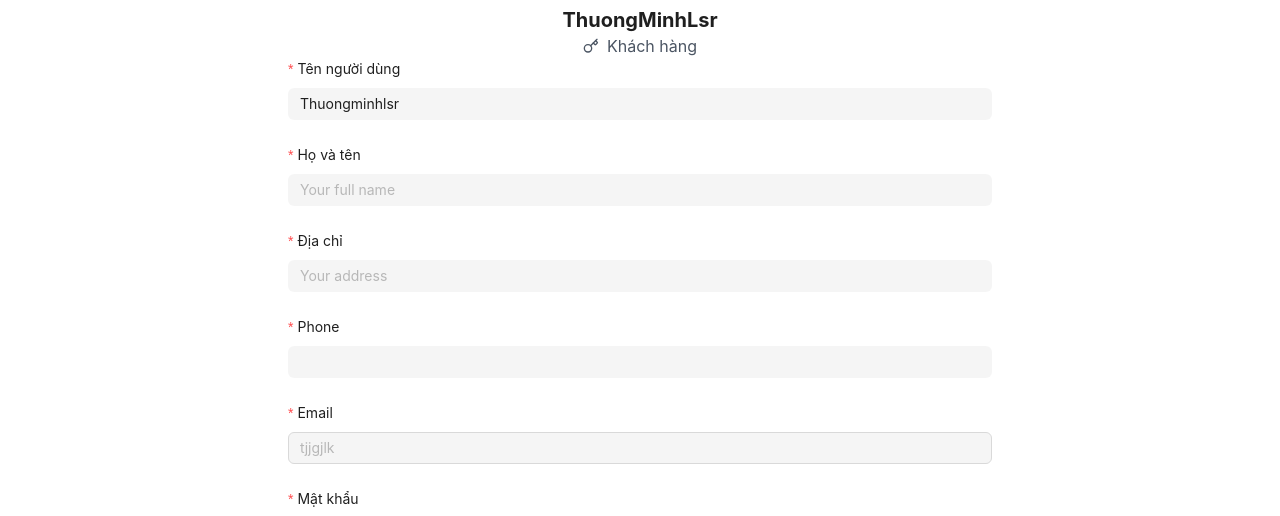
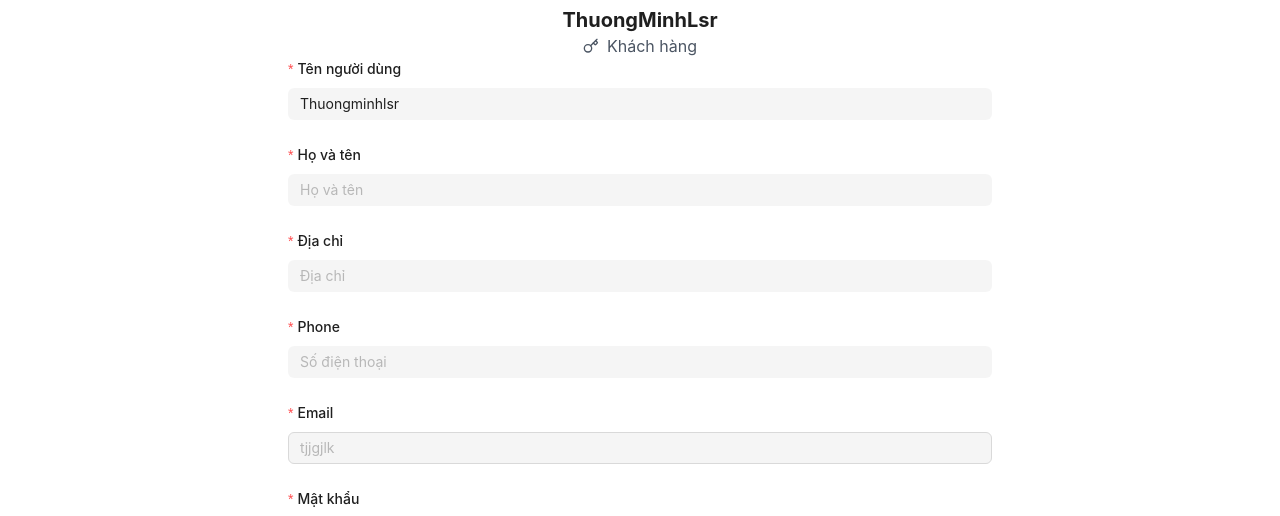
Before and after one commit to truongduytven/SWD392-FrontEnd, a React (Vite) app: page /profile in a window 1280 px wide. Shown: the part 274-790 px from the top of the page. Built offline with nearby package versions, Linux system fonts and the light colour scheme.

Commit message:
fix: checkvalidate and label for profile input

```diff
--- a/src/index.css
+++ b/src/index.css
@@ -87,3 +87,16 @@
     background-color: #333;
   }
 }
+.expandable {
+  background: #fff;
+  overflow: hidden;
+  color: #000;
+  line-height: 50px;
+
+  transition: all .5s ease-in-out;
+  height: 0;
+ }
+
+ .expandable:target {
+  height: auto;
+}
--- a/src/pages/ProfilePage.tsx
+++ b/src/pages/ProfilePage.tsx
@@ -44,6 +44,10 @@ function ProfilePage() {
     if (acceptedFiles.length > 0) {
       formData.append('file', acceptedFiles[0])
     }
+    console.log('hehe', formData)
+    for (const pair of formData.entries()) {
+      console.log(`${pair[0]}: ${pair[1]}`)
+    }
     // dispatch({
     // 	type: 'users/updateUser',
     // 	payload: {
@@ -60,21 +64,29 @@ function ProfilePage() {
   const handleValuesChange = () => {
     setHasChanges(true)
   }
-  const validateConfirmPassword = (_rule: RuleObject, value: any, callback: (error?: string) => void) => {
+
+  const validateConfirmPassword = (_rule: RuleObject, value: any) => {
     const passFieldValue = form.getFieldValue('pass')
-    if (value && value !== passFieldValue) {
-      callback('Mật khẩu xác nhận không khớp')
-    } else {
-      callback()
+    if (!value) {
+      return Promise.reject('Vui lòng xác nhận mật khẩu')
     }
+    if (value !== passFieldValue) {
+      return Promise.reject('Mật khẩu xác nhận không khớp')
+    }
+    return Promise.resolve()
+  }
+  const validatePassword = (_rule: RuleObject, value: any) => {
+    const oldPassword = form.getFieldValue('passe')
+    if (value && value === oldPassword) {
+      return Promise.reject('Vui lòng nhập mật khẩu mới')
+    }
+    return Promise.resolve()
   }
   const [showPasswordFields, setShowPasswordFields] = useState(false)
-  const handleShowPasswordFields = () => {
-    setShowPasswordFields(true);
-};
-const handleTogglePasswordFields = () => {
-    setShowPasswordFields((prevShowPasswordFields) => !prevShowPasswordFields);
-};
+
+  const handleTogglePasswordFields = () => {
+    setShowPasswordFields((prevShowPasswordFields) => !prevShowPasswordFields)
+  }
 
   return (
     <div className='w-full'>
@@ -88,7 +100,9 @@ const handleTogglePasswordFields = () => {
           layout='vertical'
           initialValues={{
             userName: 'Thuongminhlsr',
-            email: 'tjjgjlk'
+            email: 'tjjgjlk',
+            passe: 'abc',
+            avatar: 'anh ne'
             // ...profile,
             // role: profile?.role ? profile?.role.roleName : undefined,
           }}
@@ -134,69 +148,70 @@ const handleTogglePasswordFields = () => {
 
               <Form.Item
                 name='userName'
-                label='Tên người dùng'
-                rules={[{ required: true, message: 'Không được bỏ trống' }]}
+                label={<span className="font-medium">Tên người dùng</span>}
+                rules={[{ required: true, message: 'Tên người dùng không được bỏ trống' }]}
               >
-                <Input placeholder='Your user name' />
+                <Input placeholder='Tên người dùng' />
               </Form.Item>
-              <Form.Item name='fullName' label='Họ và tên' rules={[{ required: true, message: 'Không được bỏ trống' }]}>
-                <Input placeholder='Your full name' />
+              <Form.Item
+                name='fullName'
+                label={<span className="font-medium">Họ và tên</span>}
+                rules={[{ required: true, message: 'Họ và tên không được bỏ trống' }]}
+              >
+                <Input placeholder='Họ và tên' />
               </Form.Item>
-              <Form.Item name='address' label='Địa chỉ' rules={[{ required: true }]}>
-                <Input placeholder='Your address' />
+              <Form.Item
+                name='address'
+                label={<span className="font-medium">Địa chỉ</span>}
+                rules={[{ required: true, message: 'Địa chỉ không được bỏ trống' }]}
+              >
+                <Input placeholder='Địa chỉ' />
               </Form.Item>
-              <Form.Item className='hidden' name='avatar' label='Name' />
+              <Form.Item className='hidden' name='avatar' label='Avatar' />
 
-              {/* <Form.Item name="birthday" label="Birthday" rules={[{ required: true }]}>
-							<Input type="date" />
-						</Form.Item> */}
-              <Form.Item name='phone' label='Phone' rules={[{ required: true }]}>
-                <Input />
+              <Form.Item
+                name='phone'
+                label={<span className="font-medium">Phone</span>}
+                rules={[{ required: true, message: 'Số điện thoại không được bỏ trống' }]}
+              >
+                <Input placeholder='Số điện thoại' />
               </Form.Item>
-              <Form.Item name='email' label='Email' rules={[{ required: true }]}>
+              <Form.Item name='email' label={<span className="font-medium">Email</span>} rules={[{ required: true }]}>
                 <Input className='cursor-not-allowed' disabled />
               </Form.Item>
-              <Form.Item name='passe' label='Mật khẩu' rules={[{ required: true }]}>
+              <Form.Item name='passe' label={<span className="font-medium">Mật khẩu</span>} rules={[{ required: true }]}>
                 <Input className='cursor-not-allowed' disabled />
               </Form.Item>
-              <Button type='link' onClick={handleTogglePasswordFields}>
-                                {showPasswordFields ? 'Ẩn mật khẩu' : 'Hiện mật khẩu'}
-                            </Button>
+              <Button type='link' className='m-0 p-0 text-tertiary' onClick={handleTogglePasswordFields}>
+                {showPasswordFields ? 'Ẩn đổi mật khẩu' : 'Đổi mật khẩu'}
+              </Button>
               <Form.Item
+               className={`transition-max-h duration-500 ease-in-out overflow-hidden ${
+                showPasswordFields ? 'max-h-32' : 'max-h-0'
+              }`}
                 name='pass'
-                label='Mật khẩu'
-                rules={[{ required: true, message: 'Vui lòng nhập mật khẩu' }]}
+                label={<span className="font-medium">Mật khẩu mới</span>}
+                rules={[{ validator: validatePassword }]}
                 hidden={!showPasswordFields}
               >
-                <Input.Password />
+                <Input.Password placeholder='Nhập mật khẩu mới' />
               </Form.Item>
 
               <Form.Item
+              className={`transition-max-h duration-500 ease-in-out overflow-hidden ${
+                showPasswordFields ? 'max-h-32' : 'max-h-0'
+              }`}
+
                 name='confirm'
-                label='Xác nhận mật khẩu'
-                rules={[
-                  { required: true, message: 'Vui lòng xác nhận mật khẩu' },
-                  { validator: validateConfirmPassword }
-                ]}
+                label={<span className="font-medium">Xác nhận mật khẩu</span>}
+                rules={[{ validator: validateConfirmPassword }]}
                 hidden={!showPasswordFields}
               >
-                <Input.Password />
-              </Form.Item>
-              {/* <Form.Item name="gender" label="Gender" rules={[{ required: true }]}>
-							<Select>
-								<Select.Option value="Male">Male</Select.Option>
-								<Select.Option value="Female">Female</Select.Option>
-							</Select>
-						</Form.Item> */}
-              <Form.Item className='hidden' name='role' label='Role'>
-                <Select>
-                  <Select.Option value='SUPERADMIN'>SUPERADMIN</Select.Option>
-                  <Select.Option value='ADMIN'>Admin</Select.Option>
-                  <Select.Option value='TRAINER'>Trainer</Select.Option>
-                </Select>
+                <Input.Password placeholder='Xác nhận mật khẩu'/>
               </Form.Item>
               <Form.Item className='-mb-2 flex justify-center'>
                 <Button
+                  className='hover:text-primary hover:bg-black'
                   //  loading={loading}
                   type='dashed'
                   htmlType='submit'
```
